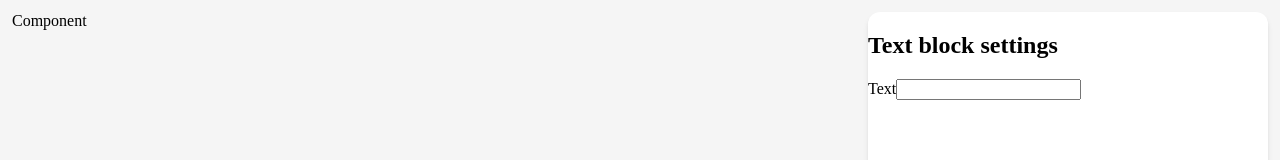
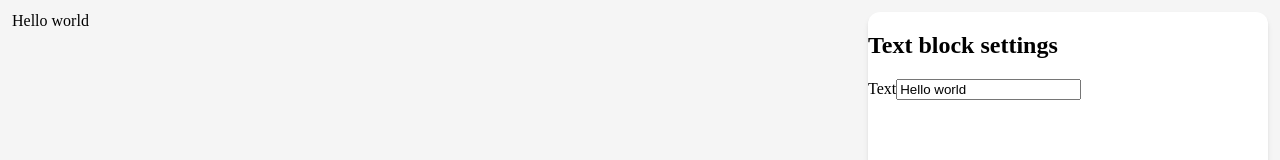
Before and after one commit to getvenator/shipyard, a React (Vite) app: page / in a window 1280 px wide. Shown: the top 160 px of the page. Built offline with nearby package versions, Linux system fonts and the light colour scheme.

Commit message:
Render text

```diff
--- a/src/App.tsx
+++ b/src/App.tsx
@@ -3,7 +3,7 @@ import styled from "styled-components";
 import {Block, BlockId} from "./types";
 import {Text} from "./blocks";
 import {isTextBlock, TextBlock} from "./blocks/Text/types";
-import { useImmer } from "use-immer";
+import {useImmer} from "use-immer";
 
 const renderDynamicBlock = (block: Block) => {
     if (isTextBlock(block)) {
@@ -35,15 +35,19 @@ const App: React.FC = () => {
 
         if (isTextBlock(block)) {
             return (
-                <Text.Settings onChangeValue={(key, value) => {
-                    setBlocks((draft) => {
-                        const newBlock = draft.find((draftBlock) => draftBlock.id === block.id) as TextBlock;
-                        newBlock.config[key] = value;
-                    });
-                }} {...block.config} />
+                <Text.Settings
+                    onChangeValue={(key, value) => {
+                        // todo: abstract this out
+                        setBlocks((draft) => {
+                            const newBlock = draft.find((draftBlock) => draftBlock.id === block.id) as TextBlock;
+                            newBlock.config[key] = value;
+                        });
+                    }}
+                    {...block.config}
+                />
             )
         }
-    }, [])
+    }, [blocks, setBlocks, settingsBlock])
 
     return (
         <StyledApp>
--- a/src/blocks/Text/Text.tsx
+++ b/src/blocks/Text/Text.tsx
@@ -2,10 +2,10 @@ import React, {useId} from "react";
 import {BlockComponents} from "../../types";
 import {TextBlockConfig, TextBlockSettings} from "./types";
 
-const Text: React.FC<TextBlockConfig> & BlockComponents<TextBlockSettings> = () => {
+const Text: React.FC<TextBlockConfig> & BlockComponents<TextBlockSettings> = ({ text }) => {
     return (
         <div>
-            Component
+            { text }
         </div>
     )
 }
@@ -37,6 +37,7 @@ const Settings: React.FC<TextBlockSettings> = (
                 onChange={(event) => onChangeValue('text', event.target.value)}
                 id={textId}
                 type='text'
+                defaultValue={text}
             />
         </div>
     )
```
